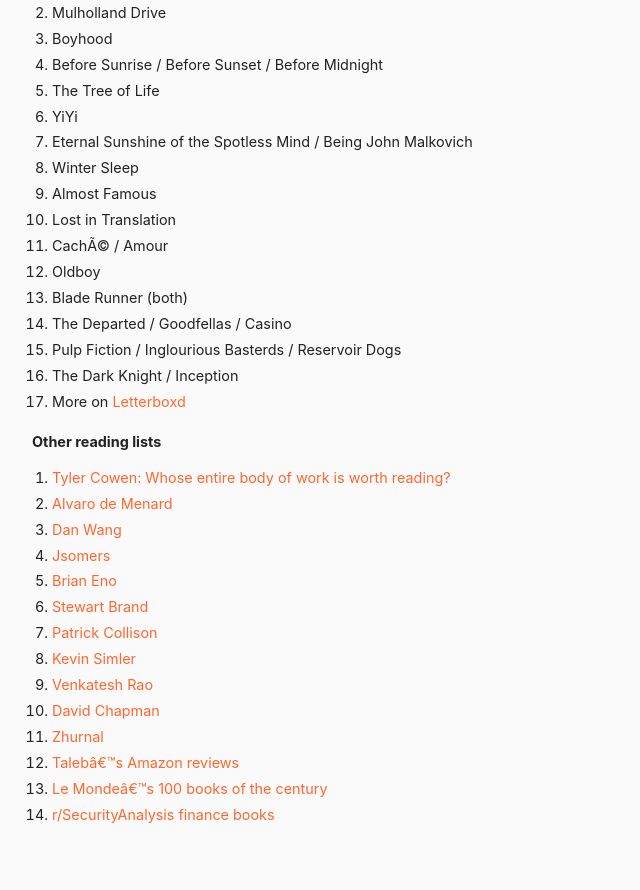
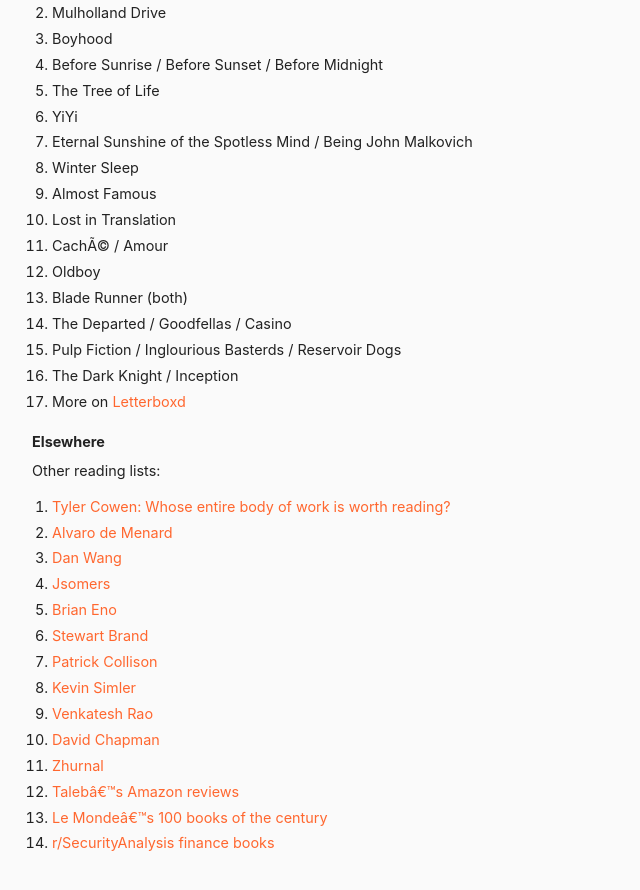
Before and after one commit to danschlz/danschulz.github.io, a Jekyll site: the page built from books.md, in a window 1280 px wide and 900 px high, scrolled down 5181 px. Shown: the top 890 px of the window, without its empty margins (0-640 px from the left). Built offline with Jekyll 4.4.1, drawn with Linux system fonts in a browser that asks for light colours.

Commit message:
Update books.md

```diff
--- a/books.md
+++ b/books.md
@@ -4,7 +4,7 @@ title: Bookshelf
 permalink: /books/
 ---
 
-I love stumbling on [other people's reading lists](/books/#other-reading-lists/), and this page is a categorized list of my own favorites. I also keep a more comperehensive log on [Goodreads](https://www.goodreads.com/user/show/61944802-dan-schulz).
+I love stumbling on [other people's reading lists](/books/#elsewhere/), and this page is a categorized list of my own favorites. I also keep a more comperehensive log on [Goodreads](https://www.goodreads.com/user/show/61944802-dan-schulz).
 
 See also: [blogroll](/books/#sites); [videos](/books/#videos).
 
@@ -217,7 +217,9 @@ Movies:
 * The Dark Knight / Inception
 * More on [Letterboxd](https://letterboxd.com/danschlz/films/diary/)
 
-### Other reading lists
+### Elsewhere
+
+Other reading lists:
 
 * [Tyler Cowen: Whose entire body of work is worth reading?](http://marginalrevolution.com/marginalrevolution/2013/05/whose-entire-body-of-work-is-worth-reading.html)
 * [Alvaro de Menard](https://fantasticanachronism.com/recommended-reading/)
```
